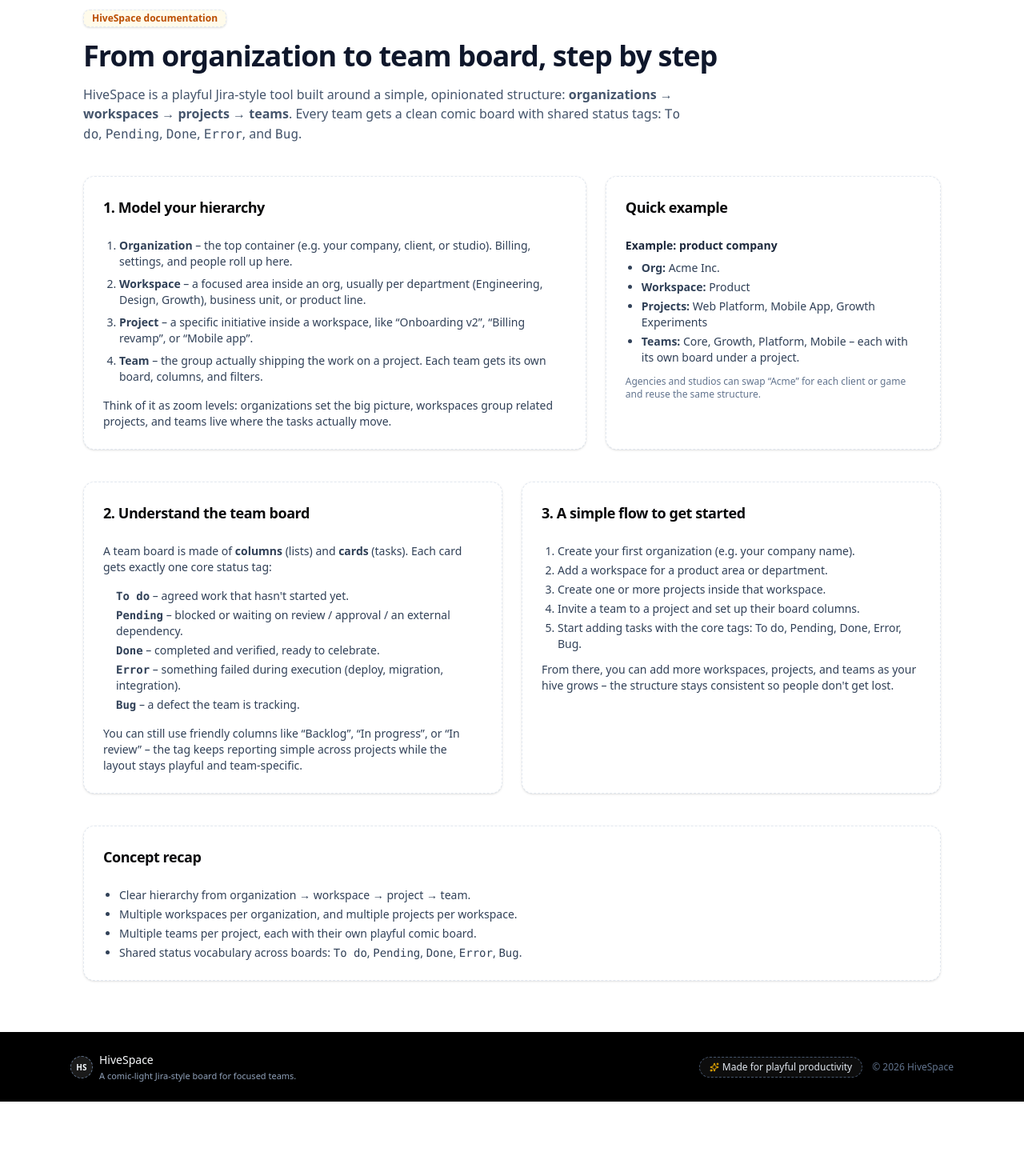
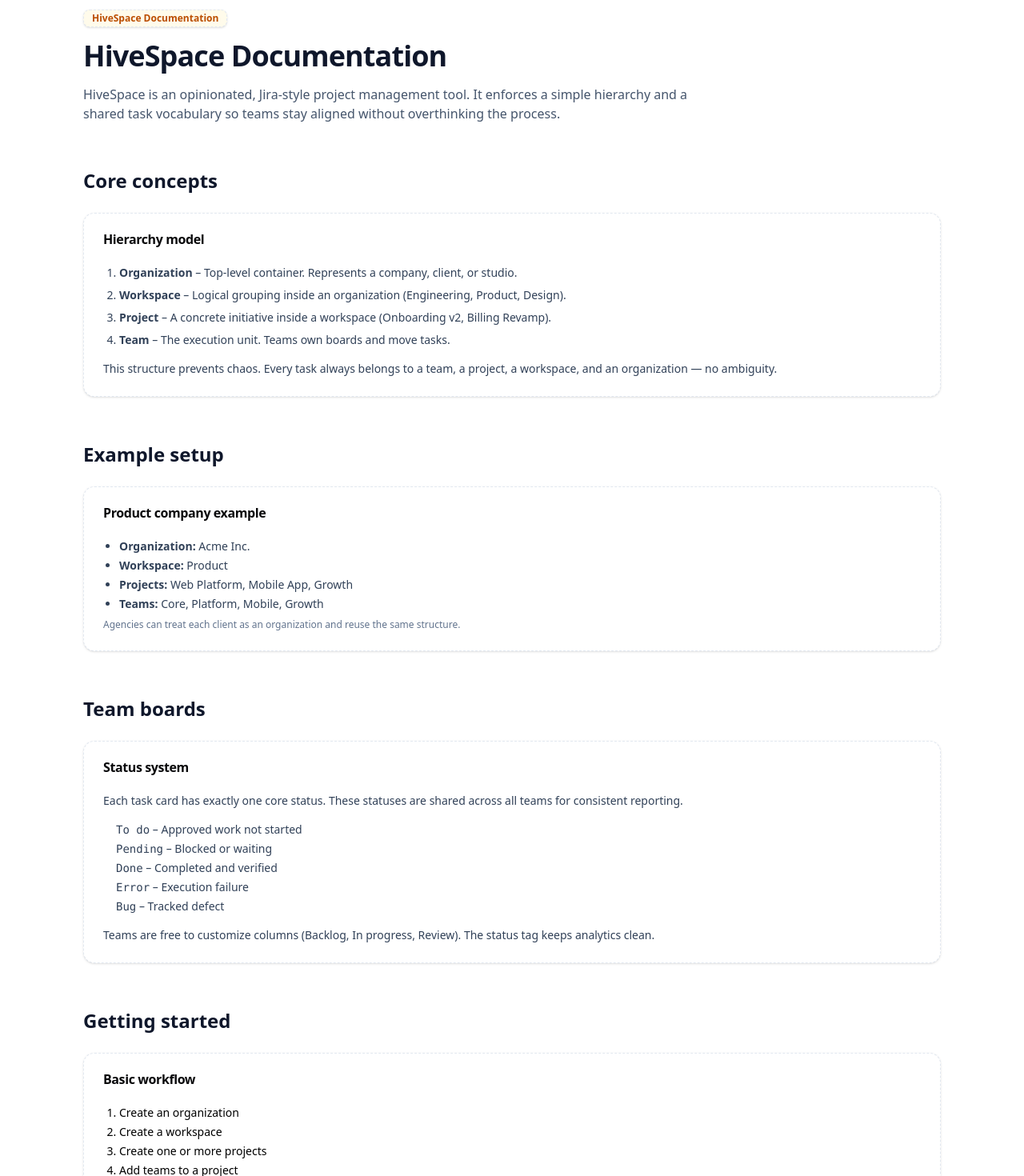
Before and after one commit to ayan15888/hivespace_frontend, a React (Vite) app: page /docs in a window 1280 px wide. Shown: the part 100-1570 px from the top of the page at 80% size. Before the commit the page ends 1477 px from the top, so only its background shows below. Built offline with nearby package versions, Linux system fonts and the light colour scheme.

Commit message:
Add Axios dependency and enhance documentation layout in Docs and Register pages

```diff
--- a/package.json
+++ b/package.json
@@ -13,6 +13,7 @@
     "@radix-ui/react-label": "^2.1.8",
     "@radix-ui/react-navigation-menu": "^1.2.14",
     "@radix-ui/react-slot": "^1.2.4",
+    "axios": "^1.13.4",
     "class-variance-authority": "^0.7.1",
     "clsx": "^2.1.1",
     "lucide-react": "^0.563.0",
--- /dev/null
+++ b/src/api/api.tsx
@@ -0,0 +1,41 @@
+import axios from "axios"
+
+const api = axios.create({
+  baseURL: import.meta.env.VITE_API_URL,
+  withCredentials: true,
+  headers: {
+    "Content-Type": "application/json",
+  },
+})
+
+/**
+ * Request Interceptor
+ * Attach auth token (JWT) if exists
+ */
+api.interceptors.request.use(
+  (config) => {
+    const token = localStorage.getItem("token")
+    if (token) {
+      config.headers.Authorization = `Bearer ${token}`
+    }
+    return config
+  },
+  (error) => Promise.reject(error)
+)
+
+/**
+ * Response Interceptor
+ * Global error handling
+ */
+api.interceptors.response.use(
+  (response) => response,
+  (error) => {
+    if (error.response?.status === 401) {
+      localStorage.removeItem("token")
+      window.location.href = "/login"
+    }
+    return Promise.reject(error)
+  }
+)
+
+export default api
--- a/src/pages/Docs.tsx
+++ b/src/pages/Docs.tsx
@@ -17,158 +17,161 @@ const Docs = () => {
         ]}
       />
 
-      <main className="flex-1 bg-white">
-        <div className="mx-auto flex max-w-6xl flex-col gap-10 px-6 pb-16 pt-12 sm:px-10">
+      <main className="flex-1">
+        <div className="mx-auto max-w-6xl px-6 py-12 sm:px-10 space-y-14">
+
+          {/* Header */}
           <header className="space-y-4">
             <Badge className="border border-dashed border-slate-200 bg-amber-50 text-amber-700">
-              HiveSpace documentation
+              HiveSpace Documentation
             </Badge>
+
             <h1 className="text-3xl font-extrabold tracking-tight sm:text-4xl">
-              From organization to team board, step by step
+              HiveSpace Documentation
             </h1>
-            <p className="max-w-3xl text-sm text-slate-600 sm:text-base">
-              HiveSpace is a playful Jira-style tool built around a simple, opinionated structure:{" "}
-              <span className="font-semibold">organizations → workspaces → projects → teams</span>. Every team gets a
-              clean comic board with shared status tags: <span className="font-mono">To do</span>,{" "}
-              <span className="font-mono">Pending</span>, <span className="font-mono">Done</span>,{" "}
-              <span className="font-mono">Error</span>, and <span className="font-mono">Bug</span>.
+
+            <p className="max-w-3xl text-slate-600 text-sm sm:text-base">
+              HiveSpace is an opinionated, Jira-style project management tool.
+              It enforces a simple hierarchy and a shared task vocabulary so
+              teams stay aligned without overthinking the process.
             </p>
           </header>
 
-          <section className="grid gap-6 md:grid-cols-[1.2fr_0.8fr]">
-            <Card className="border-dashed border-slate-200">
-              <CardHeader>
-                <CardTitle className="text-lg">1. Model your hierarchy</CardTitle>
-              </CardHeader>
-              <CardContent className="space-y-4 text-sm text-slate-700">
-                <ol className="list-decimal space-y-2 pl-5">
-                  <li>
-                    <span className="font-semibold">Organization</span> – the top container (e.g. your company, client,
-                    or studio). Billing, settings, and people roll up here.
-                  </li>
-                  <li>
-                    <span className="font-semibold">Workspace</span> – a focused area inside an org, usually per
-                    department (Engineering, Design, Growth), business unit, or product line.
-                  </li>
-                  <li>
-                    <span className="font-semibold">Project</span> – a specific initiative inside a workspace, like
-                    “Onboarding v2”, “Billing revamp”, or “Mobile app”.
-                  </li>
-                  <li>
-                    <span className="font-semibold">Team</span> – the group actually shipping the work on a project.
-                    Each team gets its own board, columns, and filters.
-                  </li>
-                </ol>
-                <p>
-                  Think of it as zoom levels: organizations set the big picture, workspaces group related projects, and
-                  teams live where the tasks actually move.
-                </p>
-              </CardContent>
-            </Card>
+          {/* Section: Core Concepts */}
+          <section className="space-y-6">
+            <h2 className="text-2xl font-bold">Core concepts</h2>
 
             <Card className="border-dashed border-slate-200">
               <CardHeader>
-                <CardTitle className="text-lg">Quick example</CardTitle>
+                <CardTitle>Hierarchy model</CardTitle>
               </CardHeader>
-              <CardContent className="space-y-2 text-sm text-slate-700">
-                <p className="font-semibold text-slate-800">Example: product company</p>
-                <ul className="list-disc space-y-1 pl-5">
+
+              <CardContent className="space-y-4 text-sm text-slate-700">
+                <ol className="list-decimal pl-5 space-y-2">
                   <li>
-                    <span className="font-semibold">Org:</span> Acme Inc.
+                    <strong>Organization</strong> – Top-level container.
+                    Represents a company, client, or studio.
                   </li>
                   <li>
-                    <span className="font-semibold">Workspace:</span> Product
+                    <strong>Workspace</strong> – Logical grouping inside an
+                    organization (Engineering, Product, Design).
                   </li>
                   <li>
-                    <span className="font-semibold">Projects:</span> Web Platform, Mobile App, Growth Experiments
+                    <strong>Project</strong> – A concrete initiative inside a
+                    workspace (Onboarding v2, Billing Revamp).
                   </li>
                   <li>
-                    <span className="font-semibold">Teams:</span> Core, Growth, Platform, Mobile – each with its own
-                    board under a project.
+                    <strong>Team</strong> – The execution unit. Teams own boards
+                    and move tasks.
                   </li>
-                </ul>
-                <p className="pt-1 text-xs text-slate-500">
-                  Agencies and studios can swap “Acme” for each client or game and reuse the same structure.
+                </ol>
+
+                <p>
+                  This structure prevents chaos. Every task always belongs to a
+                  team, a project, a workspace, and an organization — no
+                  ambiguity.
                 </p>
               </CardContent>
             </Card>
           </section>
 
-          <section className="grid gap-6 md:grid-cols-2">
-            <Card className="border-dashed border-slate-200">
-              <CardHeader>
-                <CardTitle className="text-lg">2. Understand the team board</CardTitle>
-              </CardHeader>
-              <CardContent className="space-y-4 text-sm text-slate-700">
-                <p>
-                  A team board is made of <span className="font-semibold">columns</span> (lists) and{" "}
-                  <span className="font-semibold">cards</span> (tasks). Each card gets exactly one core status tag:
-                </p>
-                <ul className="space-y-1 pl-4 text-sm">
-                  <li>
-                    <span className="font-mono font-semibold">To do</span> – agreed work that hasn&apos;t started yet.
-                  </li>
-                  <li>
-                    <span className="font-mono font-semibold">Pending</span> – blocked or waiting on review / approval /
-                    an external dependency.
-                  </li>
-                  <li>
-                    <span className="font-mono font-semibold">Done</span> – completed and verified, ready to celebrate.
-                  </li>
-                  <li>
-                    <span className="font-mono font-semibold">Error</span> – something failed during execution (deploy,
-                    migration, integration).
-                  </li>
-                  <li>
-                    <span className="font-mono font-semibold">Bug</span> – a defect the team is tracking.
-                  </li>
-                </ul>
-                <p>
-                  You can still use friendly columns like “Backlog”, “In progress”, or “In review” – the tag keeps
-                  reporting simple across projects while the layout stays playful and team-specific.
-                </p>
-              </CardContent>
-            </Card>
+          {/* Section: Example */}
+          <section className="space-y-6">
+            <h2 className="text-2xl font-bold">Example setup</h2>
 
             <Card className="border-dashed border-slate-200">
               <CardHeader>
-                <CardTitle className="text-lg">3. A simple flow to get started</CardTitle>
+                <CardTitle>Product company example</CardTitle>
               </CardHeader>
-              <CardContent className="space-y-2 text-sm text-slate-700">
-                <ol className="list-decimal space-y-1 pl-5">
-                  <li>Create your first organization (e.g. your company name).</li>
-                  <li>Add a workspace for a product area or department.</li>
-                  <li>Create one or more projects inside that workspace.</li>
-                  <li>Invite a team to a project and set up their board columns.</li>
-                  <li>Start adding tasks with the core tags: To do, Pending, Done, Error, Bug.</li>
-                </ol>
-                <p className="pt-1">
-                  From there, you can add more workspaces, projects, and teams as your hive grows – the structure stays
-                  consistent so people don&apos;t get lost.
+
+              <CardContent className="text-sm text-slate-700 space-y-2">
+                <ul className="list-disc pl-5 space-y-1">
+                  <li><strong>Organization:</strong> Acme Inc.</li>
+                  <li><strong>Workspace:</strong> Product</li>
+                  <li>
+                    <strong>Projects:</strong> Web Platform, Mobile App, Growth
+                  </li>
+                  <li>
+                    <strong>Teams:</strong> Core, Platform, Mobile, Growth
+                  </li>
+                </ul>
+
+                <p className="text-xs text-slate-500">
+                  Agencies can treat each client as an organization and reuse
+                  the same structure.
                 </p>
               </CardContent>
             </Card>
           </section>
 
-          <section>
+          {/* Section: Boards */}
+          <section className="space-y-6">
+            <h2 className="text-2xl font-bold">Team boards</h2>
+
             <Card className="border-dashed border-slate-200">
               <CardHeader>
-                <CardTitle className="text-lg">Concept recap</CardTitle>
+                <CardTitle>Status system</CardTitle>
               </CardHeader>
-              <CardContent className="space-y-2 text-sm text-slate-700">
-                <ul className="list-disc space-y-1 pl-5">
-                  <li>Clear hierarchy from organization → workspace → project → team.</li>
-                  <li>Multiple workspaces per organization, and multiple projects per workspace.</li>
-                  <li>Multiple teams per project, each with their own playful comic board.</li>
-                  <li>
-                    Shared status vocabulary across boards: <span className="font-mono">To do</span>,{" "}
-                    <span className="font-mono">Pending</span>, <span className="font-mono">Done</span>,{" "}
-                    <span className="font-mono">Error</span>, <span className="font-mono">Bug</span>.
-                  </li>
+
+              <CardContent className="space-y-4 text-sm text-slate-700">
+                <p>
+                  Each task card has exactly one core status. These statuses are
+                  shared across all teams for consistent reporting.
+                </p>
+
+                <ul className="pl-4 space-y-1">
+                  <li><code>To do</code> – Approved work not started</li>
+                  <li><code>Pending</code> – Blocked or waiting</li>
+                  <li><code>Done</code> – Completed and verified</li>
+                  <li><code>Error</code> – Execution failure</li>
+                  <li><code>Bug</code> – Tracked defect</li>
+                </ul>
+
+                <p>
+                  Teams are free to customize columns (Backlog, In progress,
+                  Review). The status tag keeps analytics clean.
+                </p>
+              </CardContent>
+            </Card>
+          </section>
+
+          {/* Section: Getting Started */}
+          <section className="space-y-6">
+            <h2 className="text-2xl font-bold">Getting started</h2>
+
+            <Card className="border-dashed border-slate-200">
+              <CardHeader>
+                <CardTitle>Basic workflow</CardTitle>
+              </CardHeader>
+
+              <CardContent className="text-sm text-black">
+                <ol className="list-decimal pl-5 space-y-1">
+                  <li>Create an organization</li>
+                  <li>Create a workspace</li>
+                  <li>Create one or more projects</li>
+                  <li>Add teams to a project</li>
+                  <li>Create tasks and move them across the board</li>
+                </ol>
+              </CardContent>
+            </Card>
+          </section>
+
+          {/* Recap */}
+          <section className="space-y-6">
+            <h2 className="text-2xl font-bold">Summary</h2>
+
+            <Card className="border-dashed border-slate-200">
+              <CardContent className="text-sm text-slate-700 space-y-2 pt-6">
+                <ul className="list-disc pl-5 space-y-1">
+                  <li>Strict hierarchy keeps structure predictable</li>
+                  <li>Teams are the execution unit</li>
+                  <li>Shared status vocabulary simplifies reporting</li>
+                  <li>Flexible boards, consistent data</li>
                 </ul>
               </CardContent>
             </Card>
           </section>
+
         </div>
       </main>
 
--- a/src/pages/Register.tsx
+++ b/src/pages/Register.tsx
@@ -1,13 +1,53 @@
+import { useState } from "react"
 import { Sparkles } from "lucide-react"
+
 import Navbar from "../components/Navbar"
 import Footer from "../components/Footer"
+
 import { Label } from "../components/ui/label"
-import { Card, CardContent, CardDescription, CardHeader, CardTitle } from "../components/ui/card"
+import {
+  Card,
+  CardContent,
+  CardDescription,
+  CardHeader,
+  CardTitle,
+} from "../components/ui/card"
 import { Input } from "../components/ui/input"
 import { Button } from "../components/ui/button"
+
 import { colors } from "../constants/color"
+import { registerUser } from "../services/authservices"
 
 const Register = () => {
+  const [username, setUsername] = useState("")
+  const [email, setEmail] = useState("")
+  const [password, setPassword] = useState("")
+  const [loading, setLoading] = useState(false)
+  const [error, setError] = useState<string | null>(null)
+
+  const handleSubmit = async (e: React.FormEvent) => {
+    e.preventDefault()
+    setError(null)
+    setLoading(true)
+
+    try {
+      await registerUser({
+        username,
+        email,
+        password,
+      })
+
+      // Redirect after successful registration
+      window.location.href = "/login"
+    } catch (err: any) {
+      setError(
+        err?.response?.data?.message || "Registration failed. Try again."
+      )
+    } finally {
+      setLoading(false)
+    }
+  }
+
   return (
     <div className="flex min-h-screen flex-col bg-white text-slate-900">
       <Navbar
@@ -20,91 +60,99 @@ const Register = () => {
 
       <main
         style={{
-          background: `radial-gradient(circle at top left, ${colors.accentSoft}66 0, transparent 55%), radial-gradient(circle at bottom right, ${colors.accentSoft}80 0, transparent 60%)`,
+          background: `radial-gradient(circle at top left, ${colors.accentSoft}66 0, transparent 55%),
+                       radial-gradient(circle at bottom right, ${colors.accentSoft}80 0, transparent 60%)`,
         }}
-        className="flex-1 bg-white text-slate-900"
+        className="flex-1"
       >
         <div className="mx-auto flex max-w-6xl flex-1 items-center justify-center px-6 py-10 sm:px-10">
           <div className="grid w-full gap-10 md:grid-cols-[1.1fr_1fr] md:items-center">
+            {/* LEFT CONTENT */}
             <div className="space-y-4">
               <span className="inline-flex items-center gap-2 rounded-full border border-dashed border-slate-300 bg-white px-3 py-1 text-xs font-medium text-slate-700">
                 <Sparkles className="h-3 w-3 text-amber-400" />
                 Create your HiveSpace
               </span>
-              <h1 className="text-3xl font-extrabold leading-tight tracking-tight sm:text-4xl">
+
+              <h1 className="text-3xl font-extrabold tracking-tight sm:text-4xl">
                 Register once, ship often.
               </h1>
+
               <p className="max-w-md text-sm text-slate-600 sm:text-base">
-                Set up your workspace and start organizing issues in a comic-light board that stays out of the way.
+                Set up your workspace and start organizing issues with clarity.
               </p>
             </div>
 
-            <Card className="w-full max-w-md justify-self-end border-dashed border-slate-200 bg-white shadow-lg backdrop-blur">
+            {/* REGISTER CARD */}
+            <Card className="w-full max-w-md justify-self-end border-dashed border-slate-200 bg-white shadow-lg">
               <CardHeader className="space-y-1">
-                <CardTitle className="text-xl text-slate-900">Create an account</CardTitle>
-                <CardDescription className="text-slate-500">
+                <CardTitle className="text-xl">
+                  Create an account
+                </CardTitle>
+                <CardDescription>
                   Enter your details to spin up your first space.
                 </CardDescription>
               </CardHeader>
+
               <CardContent>
-                <form className="space-y-5">
+                <form className="space-y-5" onSubmit={handleSubmit}>
+                  {/* USERNAME */}
                   <div className="grid gap-2">
-                    <Label htmlFor="name" className="text-slate-800">
-                      Name
-                    </Label>
+                    <Label htmlFor="username">Username</Label>
                     <Input
-                      id="name"
-                      type="text"
+                      id="username"
+                      value={username}
+                      onChange={(e) => setUsername(e.target.value)}
                       placeholder="Ada Lovelace"
-                      className="border-slate-200 bg-white text-slate-900 placeholder:text-slate-400"
                       required
                     />
                   </div>
 
+                  {/* EMAIL */}
                   <div className="grid gap-2">
-                    <Label htmlFor="email" className="text-slate-800">
-                      Email
-                    </Label>
+                    <Label htmlFor="email">Email</Label>
                     <Input
                       id="email"
                       type="email"
+                      value={email}
+                      onChange={(e) => setEmail(e.target.value)}
                       placeholder="you@team.com"
-                      className="border-slate-200 bg-white text-slate-900 placeholder:text-slate-400"
                       required
                     />
                   </div>
 
+                  {/* PASSWORD */}
                   <div className="grid gap-2">
-                    <Label htmlFor="password" className="text-slate-800">
-                      Password
-                    </Label>
+                    <Label htmlFor="password">Password</Label>
                     <Input
                       id="password"
                       type="password"
-                      className="border-slate-200 bg-white text-slate-900 placeholder:text-slate-400"
+                      value={password}
+                      onChange={(e) => setPassword(e.target.value)}
                       required
                     />
                   </div>
 
-                  <div className="grid gap-2">
-                    <Label htmlFor="org" className="text-slate-800">
-                      Organization name
-                    </Label>
-                    <Input
-                      id="org"
-                      type="text"
-                      placeholder="Your org or team name"
-                      className="border-slate-200 bg-white text-slate-900 placeholder:text-slate-400"
-                    />
-                  </div>
+                  {/* ERROR */}
+                  {error && (
+                    <p className="text-sm text-red-600">{error}</p>
+                  )}
 
-                  <Button type="submit" className="mt-2 w-full rounded-full bg-slate-900 text-white hover:bg-black">
-                    Register
+                  {/* SUBMIT */}
+                  <Button
+                    type="submit"
+                    disabled={loading}
+                    className="mt-2 w-full rounded-full bg-slate-900 text-white hover:bg-black"
+                  >
+                    {loading ? "Creating account..." : "Register"}
                   </Button>
 
                   <p className="pt-2 text-center text-xs text-slate-500">
                     Already have an account?{" "}
-                    <a href="/login" className="font-medium text-slate-900 underline-offset-4 hover:underline">
+                    <a
+                      href="/login"
+                      className="font-medium text-slate-900 hover:underline"
+                    >
                       Log in
                     </a>
                   </p>
--- /dev/null
+++ b/src/services/authservices.tsx
@@ -0,0 +1,11 @@
+import api from "../api/api"
+
+export interface RegisterRequest {
+  username: string
+  email: string
+  password: string
+}
+
+export const registerUser = (data: RegisterRequest) => {
+  return api.post("/register", data)
+}
```
Also changed, not shown: 2 other files (tests, documents, lock files or other folders).
